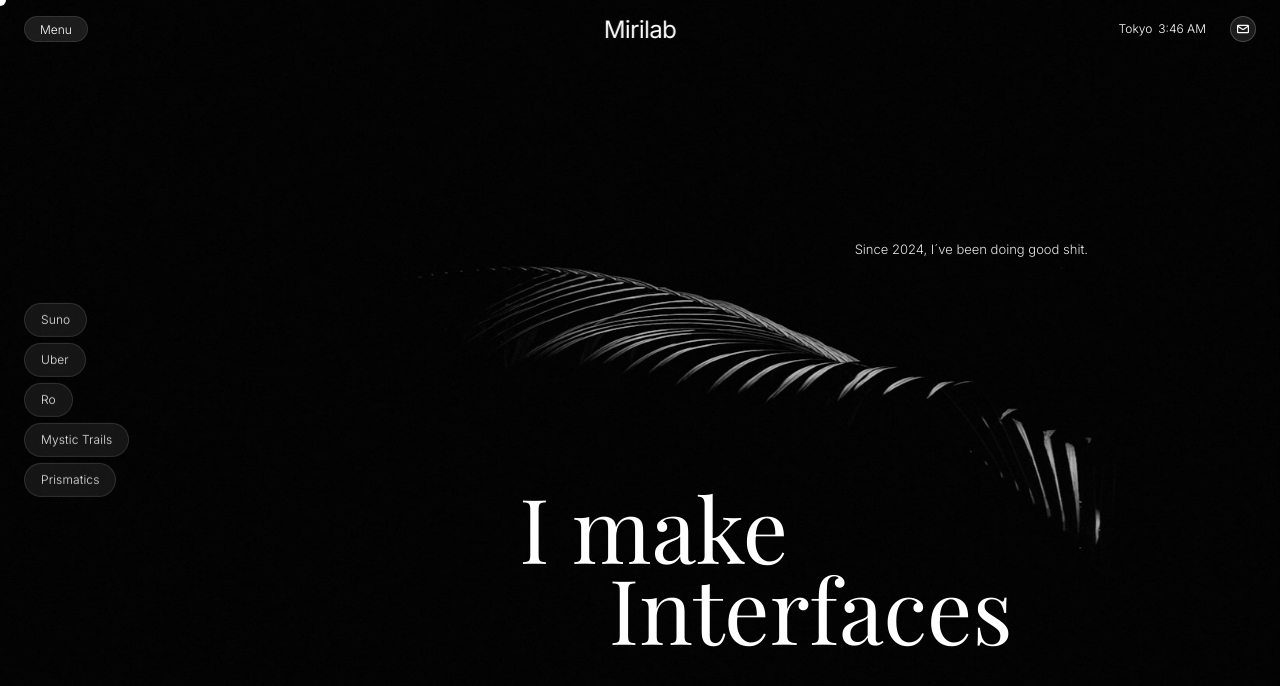
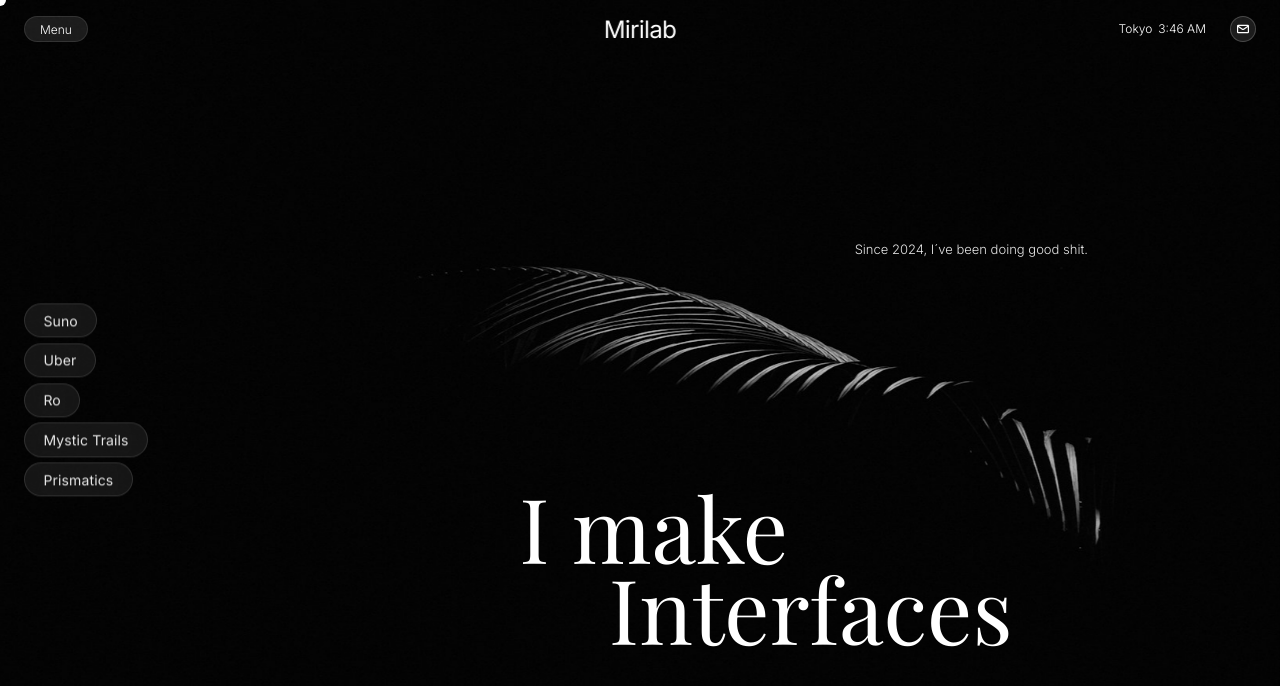
Before and after one commit to jemmdevs/mirilab, a Next.js app: page / in a window 1280 px wide. Shown: the top 686 px of the page. Built offline with nearby package versions, Linux system fonts and the light colour scheme; a web font is replaced by a local one.

Commit message:
minor frame__works changes

```diff
--- a/app/components/HoverGrid.tsx
+++ b/app/components/HoverGrid.tsx
@@ -226,7 +226,7 @@ export default function HoverGrid() {
                             each: 0.08,
                             ease: 'power1.in'
                         },
-                        duration: 1.0,
+                        duration: 0.7,
                         ease: 'power3.out' // Smooth deceleration for clip reveal
                     }, 0.08)
                     // Inner images: subtle zoom that follows the clip reveal
--- a/app/components/hover-grid.css
+++ b/app/components/hover-grid.css
@@ -200,11 +200,11 @@
 
 .frame__works a {
 	pointer-events: auto;
-	padding: 0.45rem 1rem;
+	padding: 0.35rem 1.15rem;
 	margin: 0;
 	position: relative;
-	font-size: 12px;
-	font-weight: 350;
+	font-size: 14px;
+	font-weight: 400;
 	letter-spacing: 0.01em;
 	text-decoration: none;
 	color: rgba(255, 255, 255, 0.9);
```
